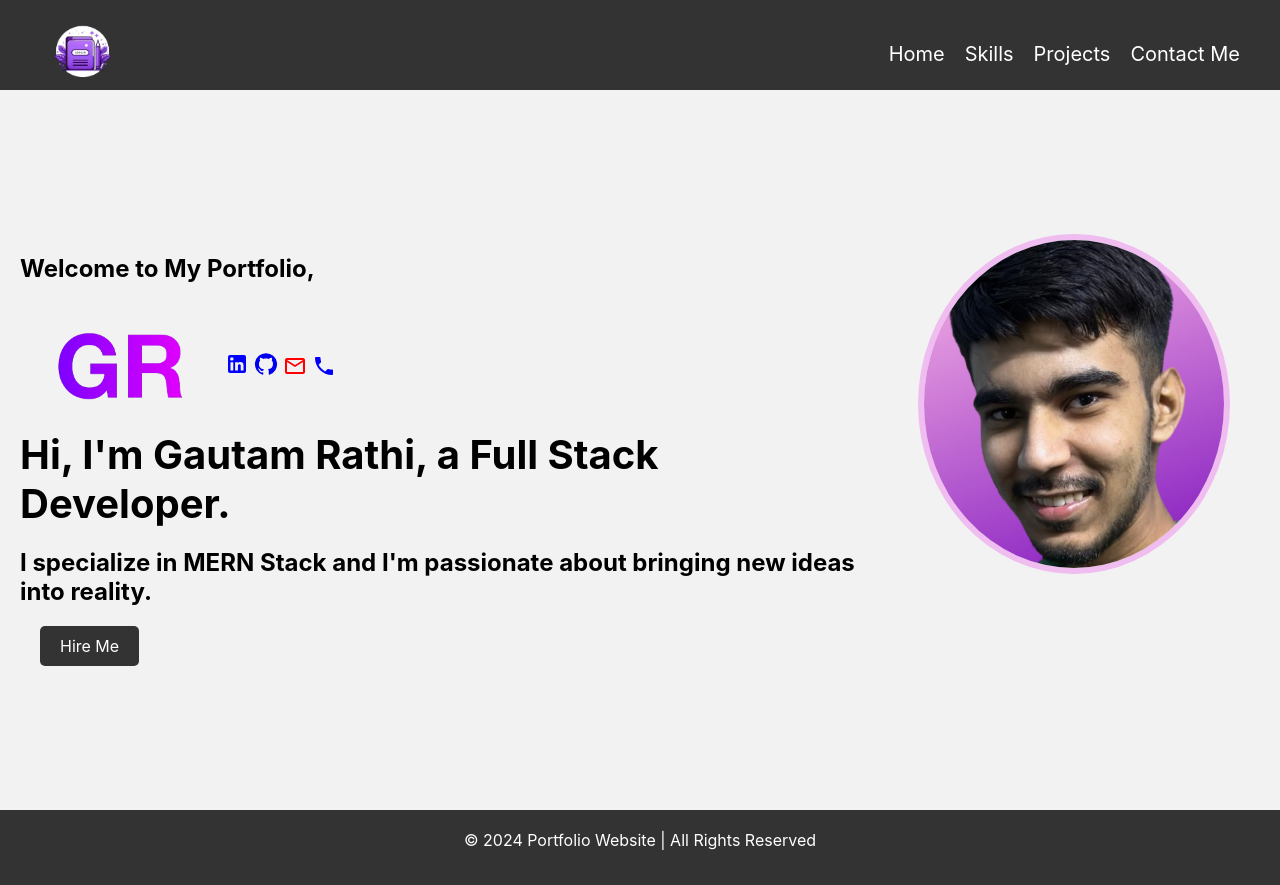
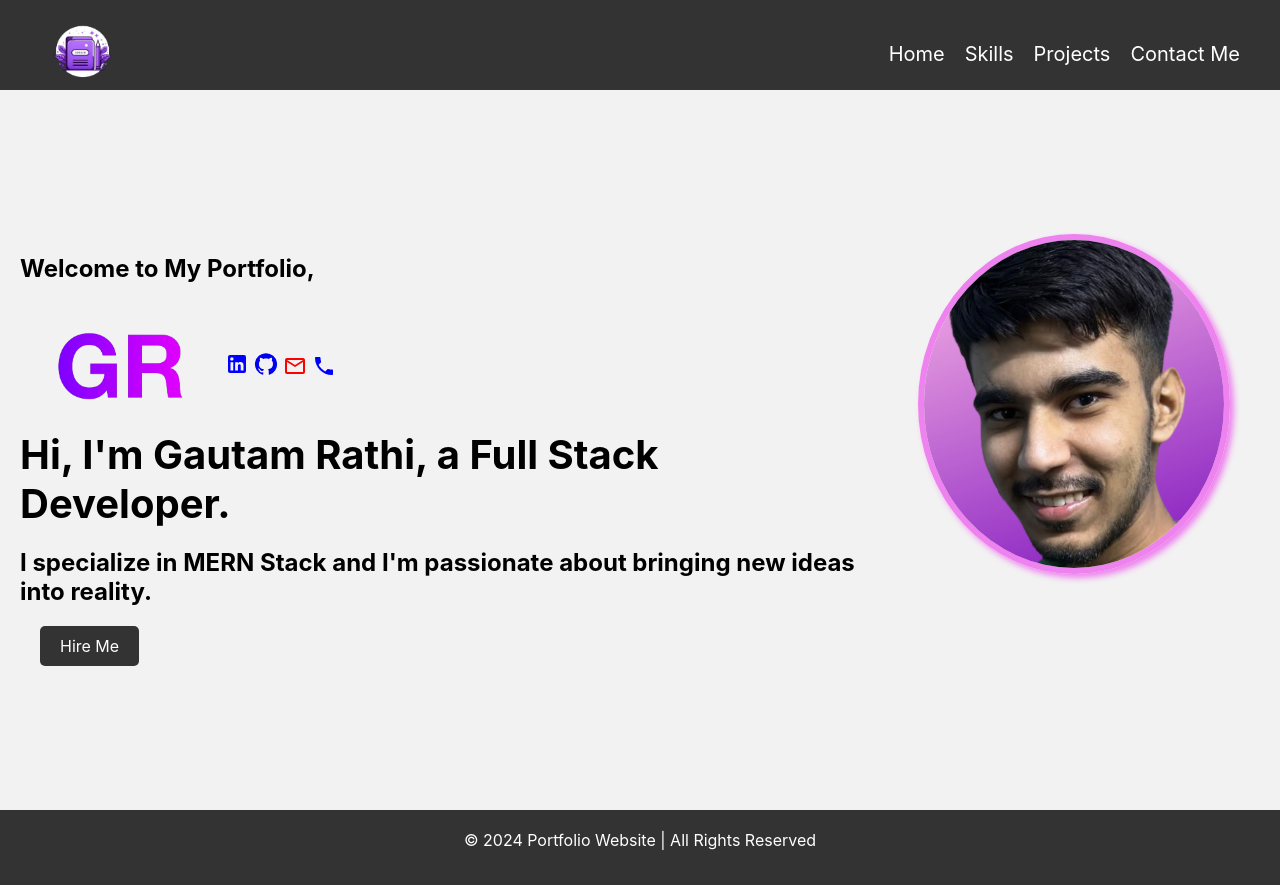
Before and after one commit to Gautam-Rathi/Portfolio, a React (Create React App) app: page / in a window 1280 px wide. In both pictures the pointer is over the picture 1074 px from the left and 403 px from the top of the page. Built offline with nearby package versions, Linux system fonts and the light colour scheme.

Commit message:
addition of border and shadow to home profile img

```diff
--- a/src/components/intro/home.css
+++ b/src/components/intro/home.css
@@ -22,6 +22,12 @@
     border-radius: 50%;
     margin-left: 60px;
     border: 6px solid rgb(240, 189, 240);
+    transition: border-color 0.5s, box-shadow 0.5s;
+  }
+  .portimg img:hover{
+    border-color: violet;
+    box-shadow: 4px 4px 6px violet;
+
   }
 
 
```
